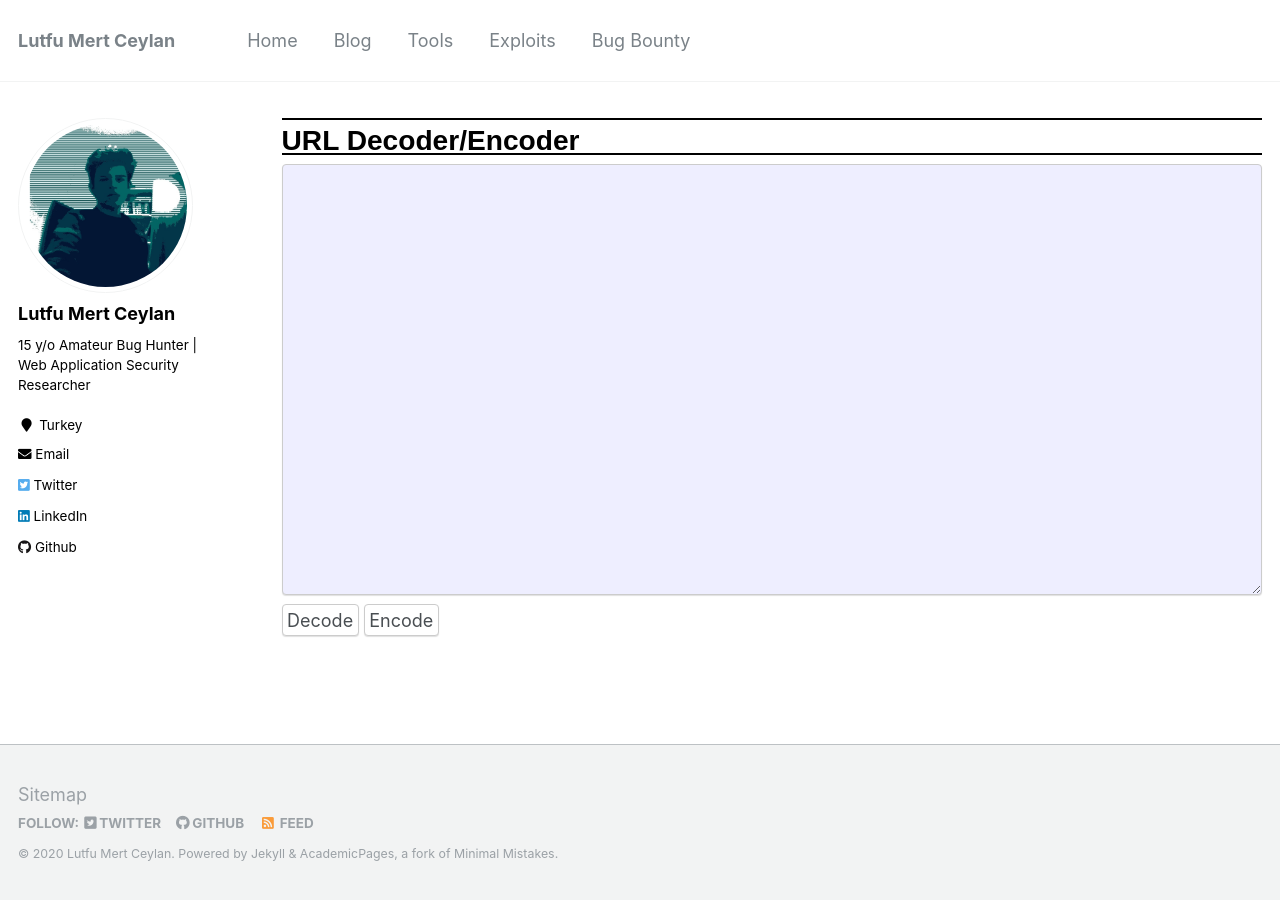
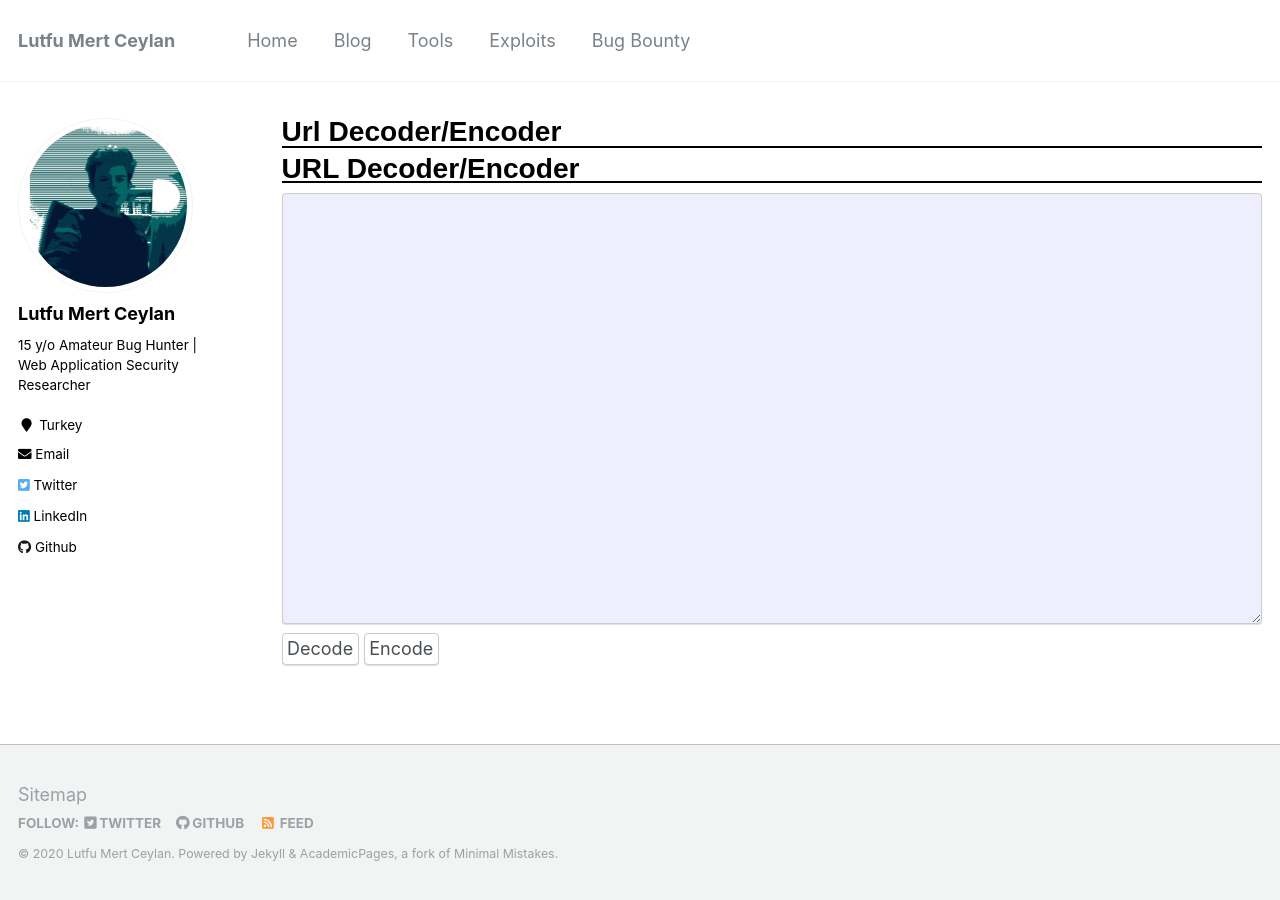
Before and after one commit to lutfumertceylan/mywebsite, a Jekyll site: the page built from tools/url-dencoder.md, in a window 1280 px wide. Built offline with Jekyll 4.4.1, drawn with Linux system fonts in a browser that asks for light colours.

Commit message:
Update url-dencoder.md

```diff
--- a/tools/url-dencoder.md
+++ b/tools/url-dencoder.md
@@ -1,4 +1,6 @@
 ---
+title: Url Decoder/Encoder
+collection: tools
 layout: archive
 permalink: /tools/url-dencoder
 author_profile: true
```
